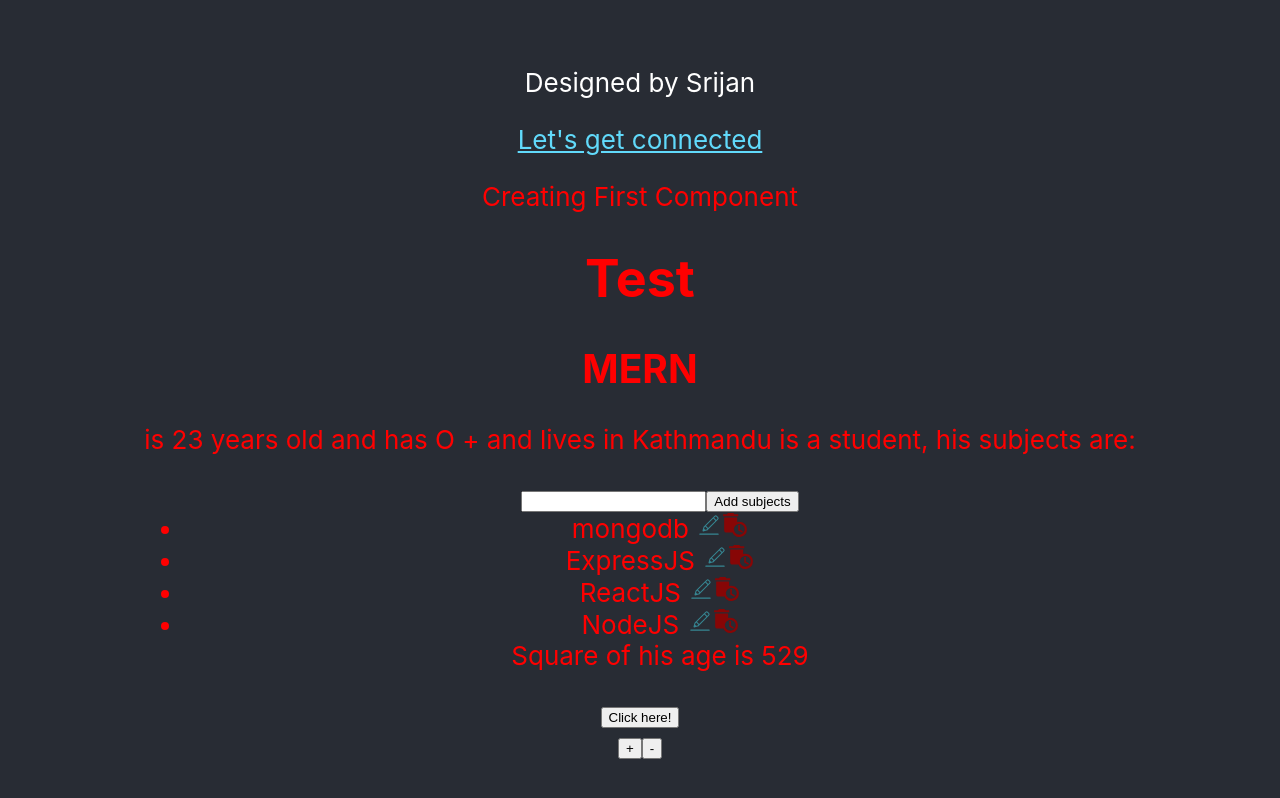
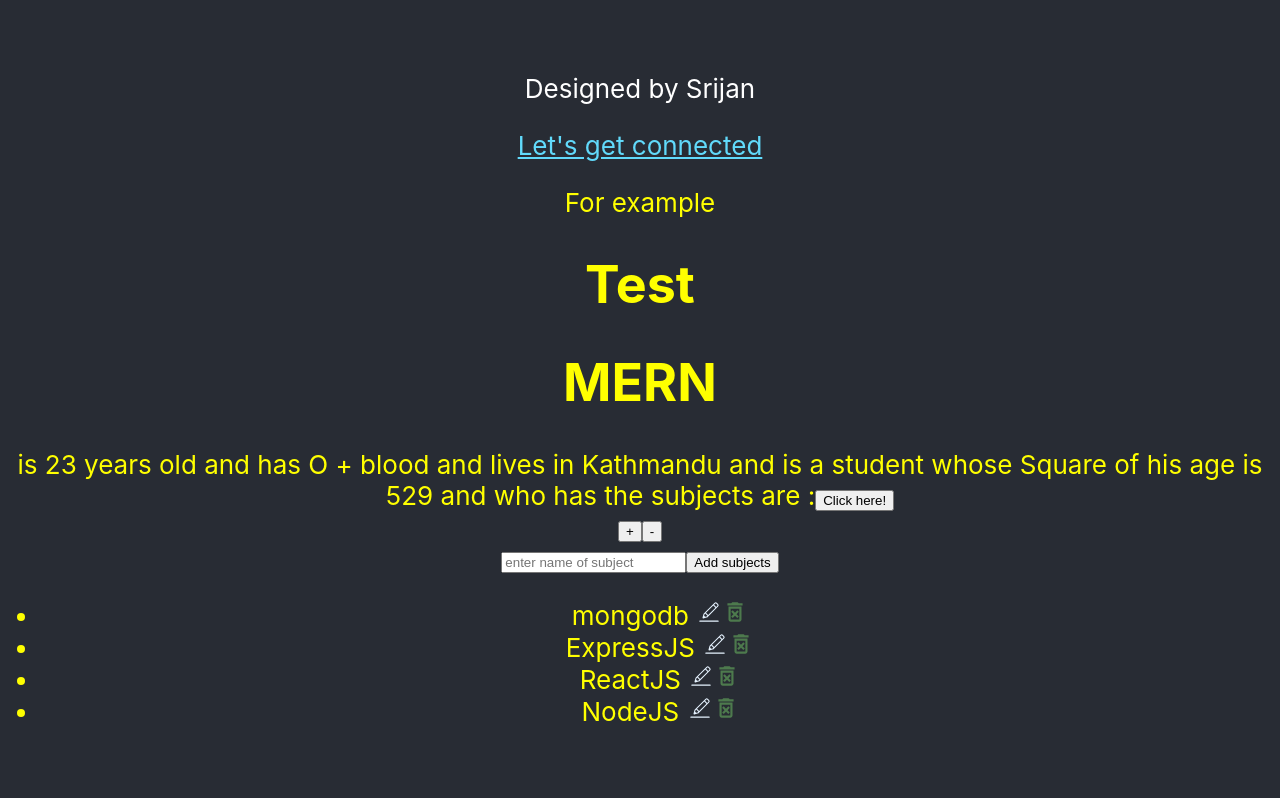
Before and after one commit to srijankarki07/MERN, a React (Create React App) app in the folder react/sri/: page / in a window 1280 px wide. Built offline with nearby package versions, Linux system fonts and the light colour scheme.

Commit message:
adding edit option

```diff
--- a/react/sri/src/FirstComponent.js
+++ b/react/sri/src/FirstComponent.js
@@ -1,8 +1,6 @@
-/*here abc is an object*/
 import { useState } from "react";
-import { MdAutoDelete } from "react-icons/md";
+import { MdOutlineDeleteForever } from "react-icons/md";
 import { CiEdit } from "react-icons/ci";
-
 const FirstComponent = ({
   name,
   courseName,
@@ -12,81 +10,100 @@ const FirstComponent = ({
   subjects,
   square,
 }) => {
-  //boolean state setting example
-  const [testBoolean, setBoolean] = useState(isStudent);
+  // testBoolean=> same type as parameter and setTestBoolean will be a function
+  const [testBoolean, setTestBoolean] = useState(isStudent);
 
-  //number state setting example
+  // number state example
   const [count, setCount] = useState(age);
+  //console.log(typeof testBoolean, typeof setTestBoolean, "check state");
 
-  //array state setting example
+  // array state setting example
   const [subs, setSubs] = useState(subjects);
 
-  const [subject, setSubject] = useState(" ");
+  //string state setting example
+  const [subject, setSubjects] = useState("");
 
-  //console.log(typeof testBoolean, typeof setBoolean, "check state");
+  //edit state example
+  const [toggleSubmit, setToggleSubmit] = useState(true);
+
+  const [updateIndex, setUpdateIndex] = useState(null); // New state to keep track of the index to be updated
 
   return (
-    <div
-      id="mycomponent"
-      style={{
-        color: testBoolean ? "red" : "green",
-      }}
-    >
-      <p>Creating First Component</p>
+    // providing an id to uniquely identify the components
+    <div id="myComponent" style={{ color: testBoolean ? "yellow" : "green" }}>
+      <p>For example</p>
       <h1>{name}</h1>
-      {testBoolean && <h2>{courseName}</h2>}
+      {testBoolean && <h1>{courseName}</h1>}
       <p>
-        {details.name} is {count} years old and has {details.bloodGroup} and
-        lives in {details.address} is {testBoolean ? " " : "not"} a student, his
-        subjects are: {/*props.subjects.join(", ")*/}
+        {details.name} is {count} years old and has {details.bloodGroup} blood
+        and lives in {details.address} and is {testBoolean ? "" : "not "} a
+        student whose Square of his age is {square(age)} and who has the
+        subjects are :
+        <button
+          onClick={(e) => setTestBoolean(!testBoolean)}
+          onMouseOver={(e) => console.log(e)}
+        >
+          Click here!
+        </button>
+        <br></br>
+        <button onClick={(e) => setCount(count + 1)}>+</button>
+        <button onClick={(e) => setCount(count > 1 ? count - 1 : count)}>
+          -
+        </button>
+        <br></br>
+        <input
+          placeholder="enter name of subject"
+          value={subject}
+          // here e stands for event so we take the target value of the onChange event
+          onChange={(e) => setSubjects(e.target.value)}
+        />
+        {toggleSubmit ? (
+          <button
+            onClick={(e) => {
+              setSubs([subject, ...subs]);
+              // added as to remove the text in textbox
+              setSubjects("");
+            }}
+          >
+            Add subjects
+          </button>
+        ) : (
+          <button
+            onClick={(e) => {
+              // Use the updateIndex to replace the existing subject at that index
+              const updatedSubs = [...subs];
+              updatedSubs[updateIndex] = subject;
+              setSubs(updatedSubs);
+              setSubjects("");
+              setToggleSubmit(true); // Reset the form to "Add" mode
+            }}
+          >
+            Update subjects
+          </button>
+        )}
       </p>
       <ul>
-        <input
-          placeholder="Enter name of subjects"
-          value={subject}
-          onChange={(e) => setSubject(e.target.value)}
-        />
-        <button
-          onClick={(e) => {
-            setSubs([subject, ...subs]);
-            setSubject("");
-          }}
-        >
-          Add subjects
-        </button>
-        {/*mapping array to should be done to use it*/}
-        {subs.map((s) => (
+        {subs.map((s, index) => (
+          // key needs to be provided for a list as during array use all the elements must be provided a unique key
           <li key={s}>
-            {" "}
             {s}{" "}
             <CiEdit
-              color={"#368692"}
-              onClick={(e) => setSubs(subs.filter((x) => x !== s))}
+              color="e6f3ff"
+              onClick={(e) => {
+                setToggleSubmit(false);
+                setSubjects(subs[index]);
+                setUpdateIndex(index); // Set the index to be updated
+              }}
             />
-            <MdAutoDelete
-              color={"#870606"}
+            {/* places only the elements that is not equal to s */}
+            <MdOutlineDeleteForever
+              color="4d7a4d"
               onClick={(e) => setSubs(subs.filter((x) => x !== s))}
             />
           </li>
         ))}
-        Square of his age is {square(age)}
       </ul>
-
-      <button
-        onClick={(e) => setBoolean(!testBoolean)}
-        onMouseOver={(e) => console.log(e)}
-      >
-        Click here!
-      </button>
-      <br></br>
-      <button onClick={(e) => setCount(count < 20 ? count + 1 : count)}>
-        +
-      </button>
-      <button onClick={(e) => setCount(count > 1 ? count - 1 : count)}>
-        -
-      </button>
-
-      {/*<form>
+      {/* <form>
         <input type="button" />
         <input type="checkbox" />
         <input type="color" />
@@ -109,9 +126,10 @@ const FirstComponent = ({
         <input type="time" />
         <input type="url" />
         <input type="week" />
-        </form>*/}
+      </form> */}
     </div>
   );
 };
 
+// something needs need to be exported when a file is created
 export default FirstComponent;
```
